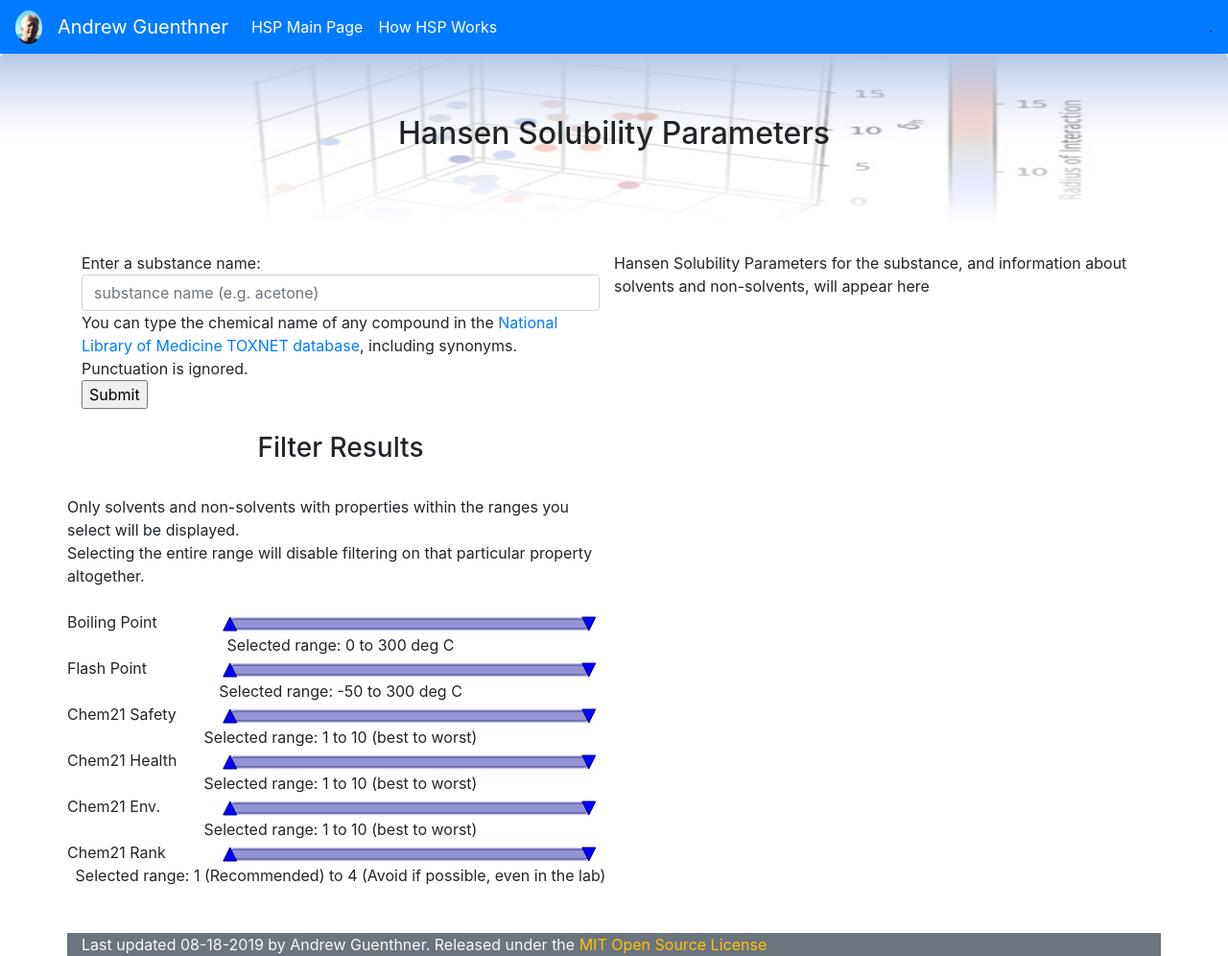
After one commit to andrewguenthner/hsp_app, a Flask app: template templates/base2.html in a window 1280 px wide. The commit adds this page. Shown: the whole page at 96% size. Run offline with Flask 2, Linux system fonts and the light colour scheme; the template is opened without the code that fills it, so the values that code supplies are empty; some libraries are stand-ins or nearby versions.

Commit message:
Use Fedors calculated HSP for compounds with no experimental data

```diff
--- a/app.py
+++ b/app.py
@@ -31,7 +31,6 @@ class Solvents(db.Model):
 
     solvent_id = db.Column(db.Text, primary_key=True)
     nlm_num = db.Column(db.String())
-    subst_short_name = db.Column(db.String())
     subst_display_name = db.Column(db.String())
     subst_category = db.Column(db.String())
     delta_d = db.Column(db.Float())
@@ -72,7 +71,6 @@ class Substances(db.Model):
     substance_id = db.Column(db.Text, primary_key=True)
     nlm_num = db.Column(db.String())
     subst_display_name = db.Column(db.String())
-    subst_category = db.Column(db.String())
     delta_d = db.Column(db.Float())
     delta_p = db.Column(db.Float())
     delta_h = db.Column(db.Float())
@@ -156,10 +154,11 @@ def home():
     """Render Home Page."""
     return render_template("base.html")
 
-@app.route("/estimate/<substance>")
-def estimate_hsp(substance):
+@app.route("/estimate_only/<substance>")
+def get_computed_hsp(substance):
     """Look up substance and return delta_d, delta_p, delta_h as JSON dict, with
-    added data of substance display name, molecular volume, and source info"""
+    added data of substance display name, molecular volume, and source info.  Uses
+    only the available computed values, not experimental values."""
     #Check input to make sure only allowed characters are included
     substance_check_pattern = re.compile('[\W_]+', re.UNICODE)
     substance_check = substance_check_pattern.sub('',substance,count=-1)
@@ -185,6 +184,55 @@ def estimate_hsp(substance):
         output_dict['src_id'] = hsp_result.src_id
     else:
         output_dict['valid'] = False
+
+    return jsonify(output_dict)
+
+@app.route("/estimate/<substance>")
+def estimate_hsp(substance):
+    """Look up substance and return delta_d, delta_p, delta_h as JSON dict, with
+    added data of substance display name, molecular volume, and source info.  Looks
+    for experimental values first, then falls back on computed values from the
+    estimates_only route."""
+
+    polymers_checked = False
+
+    #Check input to make sure only allowed characters are included
+    substance_check_pattern = re.compile('[\W_]+', re.UNICODE)
+    substance_check = substance_check_pattern.sub('',substance,count=-1)
+    if substance_check != substance:  #Will happen only if input has been corrupted
+        return jsonify({'valid':False})
+
+    #Query the solvents table first for experimental values
+    exp_hsp_result = db.session.query(Solvents).\
+        select_from(Substance_names).\
+        join(Solvents,Substance_names.nlm_num == Solvents.nlm_num).\
+        filter(Substance_names.subst_short_name == substance).first()
+
+    #Then query the polymers table for experimental values.  Note that
+    #the polymers table does not use nlm numbers, only short names
+    if not exp_hsp_result:
+        polymers_checked = True
+        exp_hsp_result = db.session.query(Polymers).\
+            filter(Polymers.subst_short_name == substance).first()
+
+    output_dict = {}
+    if exp_hsp_result:
+        output_dict['valid'] = True
+        output_dict['display_name'] = exp_hsp_result.subst_display_name
+        output_dict['delta_d'] = exp_hsp_result.delta_d
+        output_dict['delta_p'] = exp_hsp_result.delta_p
+        output_dict['delta_h'] = exp_hsp_result.delta_h
+        output_dict['src_id'] = exp_hsp_result.src_id
+        if polymers_checked:
+            output_dict['R0'] = exp_hsp_result.R0
+            output_dict['mol_vol'] = 'n/a'
+        else:
+            output_dict['mol_vol'] = exp_hsp_result.mol_vol
+            output_dict['R0'] = 'n/a'
+    else:  #No results from either table
+        estimator_url = "/estimate_only/" + substance
+        return redirect(estimator_url)
+
 
     return jsonify(output_dict)
 
--- a/static/js/main.js
+++ b/static/js/main.js
@@ -56,7 +56,7 @@ function write_multisolvent_table_html (info)
             <th scope="col">Delta p</th>
             <th scope="col">Delta h</th>
             <th scope="col">Mol. Vol.</th>
-            <th scope="col"><a href="red.html">RED</a></th>
+            <th scope="col"><a href="red.html" target="blank">RED</a></th>
           </tr>
         </thead>
         <tbody>`;
--- /dev/null
+++ b/templates/base2.html
@@ -0,0 +1,128 @@
+<!DOCTYPE html>
+<html lang="en">
+<head>
+    <meta charset="utf-8">
+    <meta name="viewport" content="width=device-width, initial-scale=1, shrink-to-fit=no">
+    <title>How Hansen Solubility Parameters Work</title>
+
+    <!-- Our CSS -->
+    <link rel="stylesheet" type="text/css" href="{{ url_for('static', filename='css/style.css') }}">
+
+<!-- Libraries -->
+
+<!-- d3 JS -->
+    <script src="https://d3js.org/d3.v5.min.js"></script>
+
+<!-- ajax // Plotly -->
+    <script src="https://cdnjs.cloudflare.com/ajax/libs/d3/5.5.0/d3.min.js"></script>
+    <script src="https://cdn.plot.ly/plotly-latest.min.js"></script>
+
+<!-- Bootstrap -->
+<link rel="stylesheet" href="https://stackpath.bootstrapcdn.com/bootstrap/4.3.1/css/bootstrap.min.css" integrity="sha384-ggOyR0iXCbMQv3Xipma34MD+dH/1fQ784/j6cY/iJTQUOhcWr7x9JvoRxT2MZw1T" crossorigin="anonymous">
+
+</head>
+<body>
+    <!--Collapsable navigation bar: common to all pages-->
+    <nav class="navbar navbar-expand-lg navbar-dark bg-primary">
+        <img src="{{ url_for('static',filename='images/guenthner-extra-small.png') }}" width="28" height="35" class="d-inline-block align-top rounded-circle mr-3" alt="">
+        <a class="navbar-brand" href="https://andrewguenthner.com">Andrew Guenthner</a>
+        <button class="navbar-toggler" type="button" data-toggle="collapse" data-target="#navbarTogglerDemo02" aria-controls="navbarTogglerDemo02" aria-expanded="false" aria-label="Toggle navigation">
+            <span class="navbar-toggler-icon"></span>
+        </button>
+        <div class="collapse navbar-collapse" id="navbarTogglerDemo02">
+        <ul class="navbar-nav mr-auto mt-2 mt-lg-0">
+            <li class="nav-item active">
+            <a class="nav-link" href="base.html">HSP Main Page<span class="sr-only">(current)</span></a>
+            </li>
+            <li class="nav-item active">
+                    <a class="nav-link" href="red.html">How HSP Works<span class="sr-only">(current)</span></a>
+            </li>
+        </ul>
+        </div>.
+
+    </nav>
+    <!--Main body on landing page -->
+    <div class="jumbotron" id="title-holder"><h2>Hansen Solubility Parameters</h2></div>
+
+    <div class="container">
+        <div class="row">
+        <div class="col-md-6" id="input_col">
+            <div id="plot_3d"></div>
+            <form id="user_input">
+            Enter a substance name:<br>
+            <input type="text" class="form-control" id="substance_0" name="substance_name" placeholder="substance name (e.g. acetone)" aria-placeholder="name of substance, can omit non alphanumerics">
+            You can type the chemical name of any compound in the <a href=https://chem.nlm.nih.gov/chemidplus/ target="blank">
+            National Library of Medicine TOXNET database</a>, including synonyms.  Punctuation is ignored.<br>
+            <input type="submit" id="user_submit" value="Submit"></form>
+            <br>
+            <div class="row d-flex justify-content-center" id="prop_setter"><h3>Filter Results</h3><br>
+                Only solvents and non-solvents with properties within the ranges you select will be displayed.<br>
+                Selecting the entire range will disable filtering on that particular property altogether.
+            </div><br>
+            <div class="row d-flex justify-content-between" id="bp_control">
+                <span class="w-25" id="bp_label">Boiling Point</span>
+                <span id="bp_slider"></span>
+            </div>
+            <div class="row d-flex justify-content-center" id="bp_readout">
+                <span id="bp_text">Selected range: 0 to 300 deg C</span>
+            </div>
+            <div class="row d-flex justify-content-between" id="fp_control">
+                <span class="w-25" id="fp_label">Flash Point</span>
+                <span id="fp_slider"></span>
+            </div>
+            <div class="row d-flex justify-content-center" id="fp_readout">
+                <span id="fp_text">Selected range: -50 to 300 deg C</span>
+            </div>
+            <div class="row d-flex justify-content-between" id="cs_control">
+                <span class="w-25" id="cs_label">Chem21 Safety</span>
+                <span id="cs_slider"></span>
+            </div>
+            <div class="row d-flex justify-content-center" id="cs_readout">
+                <span id="cs_text">Selected range: 1 to 10 (best to worst)</span>
+            </div>
+            <div class="row d-flex justify-content-between" id="ch_control">
+                <span class="w-25" id="ch_label">Chem21 Health</span>
+                <span id="ch_slider"></span>
+            </div>
+            <div class="row d-flex justify-content-center" id="ch_readout">
+                <span id="ch_text">Selected range: 1 to 10 (best to worst)</span>
+            </div>
+            <div class="row d-flex justify-content-between" id="ce_control">
+                <span class="w-25" id="ce_label">Chem21 Env.</span>
+                <span id="ce_slider"></span>
+            </div>
+            <div class="row d-flex justify-content-center" id="ce_readout">
+                <span id="ce_text">Selected range: 1 to 10 (best to worst)</span>
+            </div>
+            <div class="row d-flex justify-content-between" id="cr_control">
+                <span class="w-25" id="cr_label">Chem21 Rank</span>
+                <span id="cr_slider"></span>
+            </div>
+            <div class="row d-flex justify-content-center" id="cr_readout">
+                <span id="cr_text">Selected range: 1 (Recommended) to 4 (Avoid if possible, even in the lab)</span>
+            </div>
+        </div>
+
+        <div class="col-md-6" id="output_col">
+            <div id="est_hsp"></div>
+            <div class="row d-flex justify-content-center" id="best_solv_title"></div>
+            <div class="row d-flex" id="best_solv">Hansen Solubility Parameters for the substance, and
+                information about solvents and non-solvents, will appear here</div>
+            <div class="row d-flex justify-content-center" id="worst_solv_title"></div>
+            <div class="row d-flex" id="worst_solv"></div>
+        </div>
+        </div>
+    </div>
+    <!-- Footer -->
+    <div class="container mt-2 mt-md-5 text-light bg-secondary">
+            Last updated 08-18-2019 by Andrew Guenthner.  Released under the
+            <a class="container-link text-warning" href="https://opensource.org/licenses/MIT" target="_blank">
+                MIT Open Source License</a>
+    </div>
+    <script src="{{ url_for('static', filename='js/sliders.js') }}"></script>
+    <script src="{{ url_for('static', filename='js/main.js') }}"></script>
+    <script src="https://code.jquery.com/jquery-3.3.1.slim.min.js" integrity="sha384-q8i/X+965DzO0rT7abK41JStQIAqVgRVzpbzo5smXKp4YfRvH+8abtTE1Pi6jizo" crossorigin="anonymous"></script>
+    <script src="https://cdnjs.cloudflare.com/ajax/libs/popper.js/1.14.7/umd/popper.min.js" integrity="sha384-UO2eT0CpHqdSJQ6hJty5KVphtPhzWj9WO1clHTMGa3JDZwrnQq4sF86dIHNDz0W1" crossorigin="anonymous"></script>
+    <script src="https://stackpath.bootstrapcdn.com/bootstrap/4.3.1/js/bootstrap.min.js" integrity="sha384-JjSmVgyd0p3pXB1rRibZUAYoIIy6OrQ6VrjIEaFf/nJGzIxFDsf4x0xIM+B07jRM" crossorigin="anonymous"></script>
+</body>
+</html>
```
Also changed, not shown: templates/base.html (+13 -5 lines), templates/red.html (added, +87 -0 lines).
